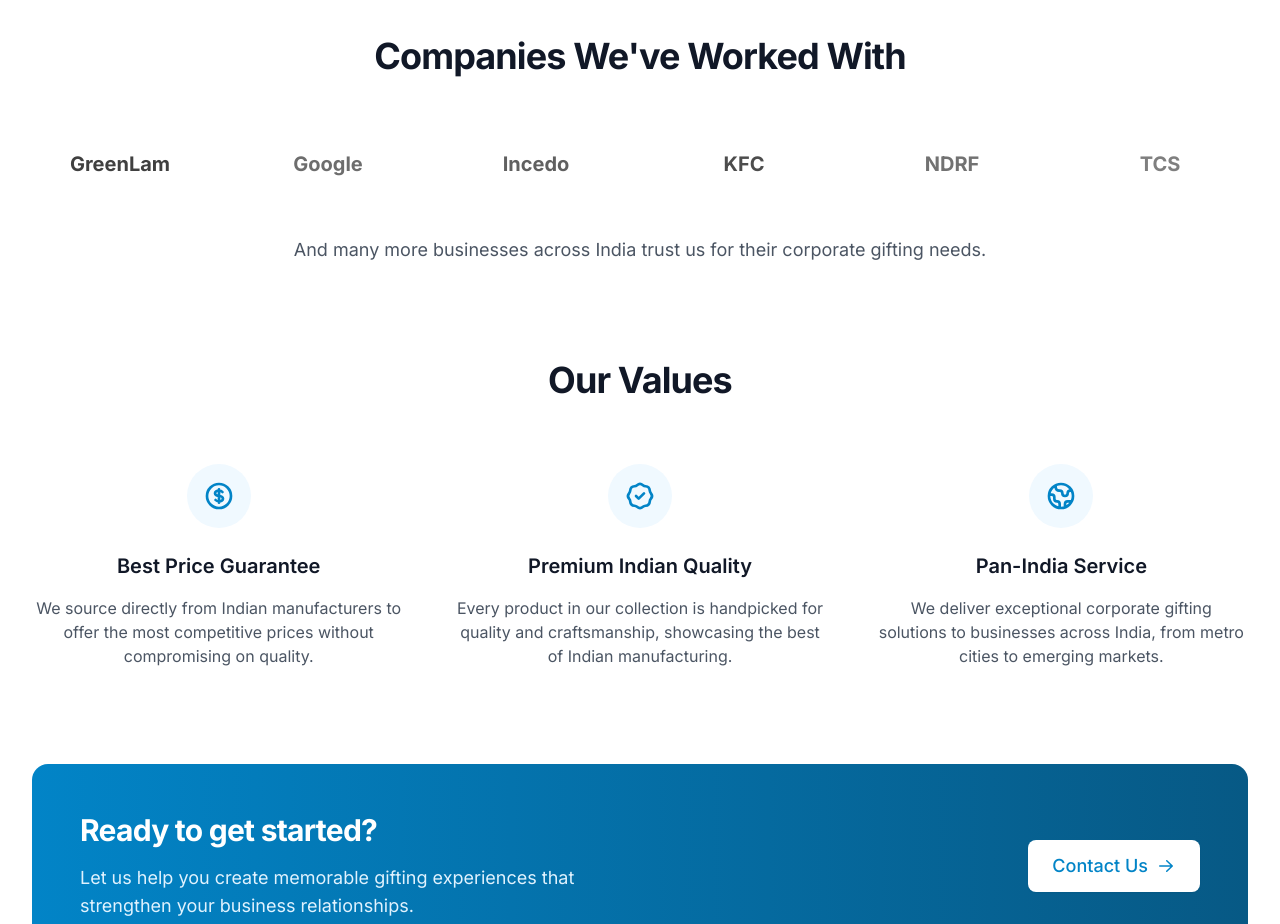
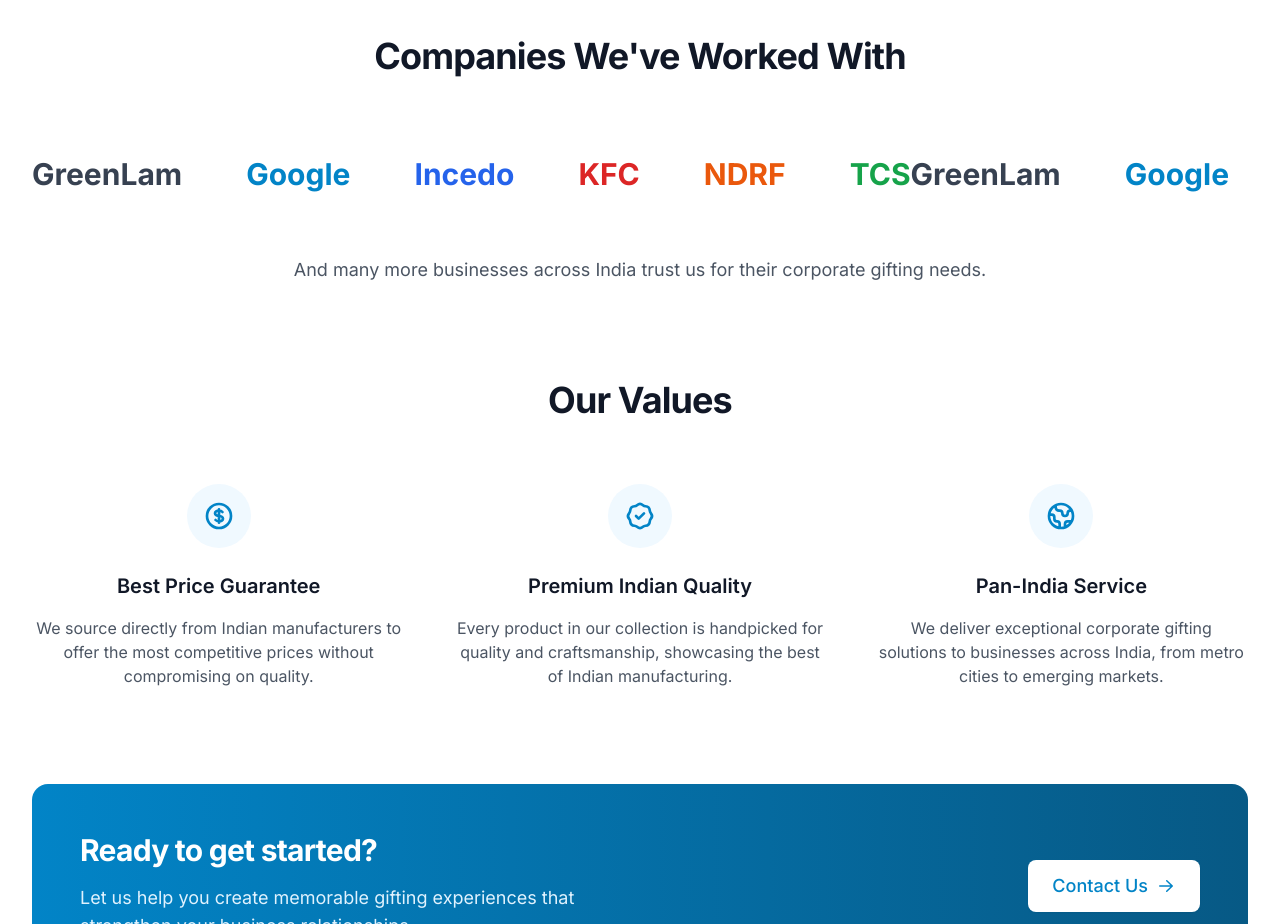
Before and after one commit to DeeyaSethi/corporate-monkey-website, a Next.js app: page /about in a window 1280 px wide. Shown: the part 1080-2004 px from the top of the page. Built offline with nearby package versions, Linux system fonts and the light colour scheme.

Commit message:
Update company logos section with animated scrolling band and remove shadow effects

```diff
--- a/app/about/page.tsx
+++ b/app/about/page.tsx
@@ -59,26 +59,53 @@
           <h2 className="text-3xl font-bold tracking-tight text-gray-900 sm:text-4xl text-center mb-12">
             Companies We've Worked With
           </h2>
-          <div className="grid grid-cols-3 md:grid-cols-6 gap-4 md:gap-8 items-center justify-items-center">
-            <div className="flex items-center justify-center p-4 h-20 w-full grayscale hover:grayscale-0 transition-all duration-300">
-              <div className="text-base sm:text-lg md:text-xl font-bold text-gray-700">GreenLam</div>
-            </div>
-            <div className="flex items-center justify-center p-4 h-20 w-full grayscale hover:grayscale-0 transition-all duration-300">
-              <div className="text-base sm:text-lg md:text-xl font-bold text-primary-600">Google</div>
-            </div>
-            <div className="flex items-center justify-center p-4 h-20 w-full grayscale hover:grayscale-0 transition-all duration-300">
-              <div className="text-base sm:text-lg md:text-xl font-bold text-blue-600">Incedo</div>
-            </div>
-            <div className="flex items-center justify-center p-4 h-20 w-full grayscale hover:grayscale-0 transition-all duration-300">
-              <div className="text-base sm:text-lg md:text-xl font-bold text-red-600">KFC</div>
-            </div>
-            <div className="flex items-center justify-center p-4 h-20 w-full grayscale hover:grayscale-0 transition-all duration-300">
-              <div className="text-base sm:text-lg md:text-xl font-bold text-orange-600">NDRF</div>
-            </div>
-            <div className="flex items-center justify-center p-4 h-20 w-full grayscale hover:grayscale-0 transition-all duration-300">
-              <div className="text-base sm:text-lg md:text-xl font-bold text-green-600">TCS</div>
+
+          {/* Animated Company Logos Band */}
+          <div className="w-full overflow-hidden bg-white py-8">
+            <div className="relative flex animate-scroll">
+              <div className="flex space-x-16">
+                <div className="flex-shrink-0">
+                  <span className="text-2xl sm:text-3xl font-bold text-gray-700">GreenLam</span>
+                </div>
+                <div className="flex-shrink-0">
+                  <span className="text-2xl sm:text-3xl font-bold text-primary-600">Google</span>
+                </div>
+                <div className="flex-shrink-0">
+                  <span className="text-2xl sm:text-3xl font-bold text-blue-600">Incedo</span>
+                </div>
+                <div className="flex-shrink-0">
+                  <span className="text-2xl sm:text-3xl font-bold text-red-600">KFC</span>
+                </div>
+                <div className="flex-shrink-0">
+                  <span className="text-2xl sm:text-3xl font-bold text-orange-600">NDRF</span>
+                </div>
+                <div className="flex-shrink-0">
+                  <span className="text-2xl sm:text-3xl font-bold text-green-600">TCS</span>
+                </div>
+              </div>
+              <div className="flex space-x-16">
+                <div className="flex-shrink-0">
+                  <span className="text-2xl sm:text-3xl font-bold text-gray-700">GreenLam</span>
+                </div>
+                <div className="flex-shrink-0">
+                  <span className="text-2xl sm:text-3xl font-bold text-primary-600">Google</span>
+                </div>
+                <div className="flex-shrink-0">
+                  <span className="text-2xl sm:text-3xl font-bold text-blue-600">Incedo</span>
+                </div>
+                <div className="flex-shrink-0">
+                  <span className="text-2xl sm:text-3xl font-bold text-red-600">KFC</span>
+                </div>
+                <div className="flex-shrink-0">
+                  <span className="text-2xl sm:text-3xl font-bold text-orange-600">NDRF</span>
+                </div>
+                <div className="flex-shrink-0">
+                  <span className="text-2xl sm:text-3xl font-bold text-green-600">TCS</span>
+                </div>
+              </div>
             </div>
           </div>
+
           <div className="mt-8 text-center">
             <p className="text-gray-600 text-lg">And many more businesses across India trust us for their corporate gifting needs.</p>
           </div>
```
